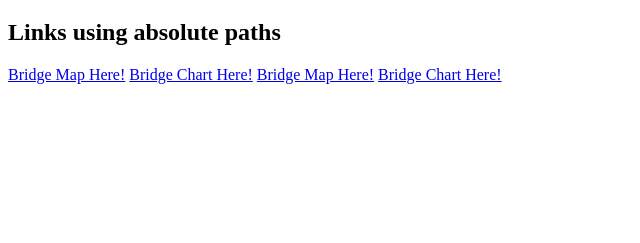
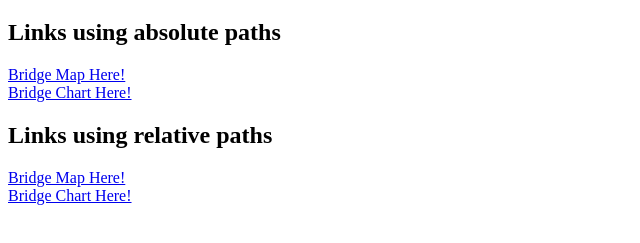
Before and after one commit to claraj/Web_Lab_6, a website: page index.html in a window 1280 px wide. Shown: the part 61-304 px from the top of the page, without its empty margins (0-640 px from the left). Drawn offline with Linux system fonts and the light colour scheme.

Commit message:
Index.html with newlines

```diff
--- a/index.html
+++ b/index.html
@@ -12,11 +12,13 @@
 
 <h2>Links using absolute paths</h2>
 <a href="https://claraj.github.io/Web_Lab_6/bridge_map.html">Bridge Map Here!</a>
+<br>
 <a href="https://claraj.github.io/Web_Lab_6/bridge_chart.html">Bridge Chart Here!</a>
 
-
+<h2>Links using relative paths</h2>
 <!--Can use relative URLs - where is these files relative to the location of index.html? -->
 <a href="bridge_map.html">Bridge Map Here!</a>
+<br>
 <a href="bridge_chart.html">Bridge Chart Here!</a>
 
 </body>
```
